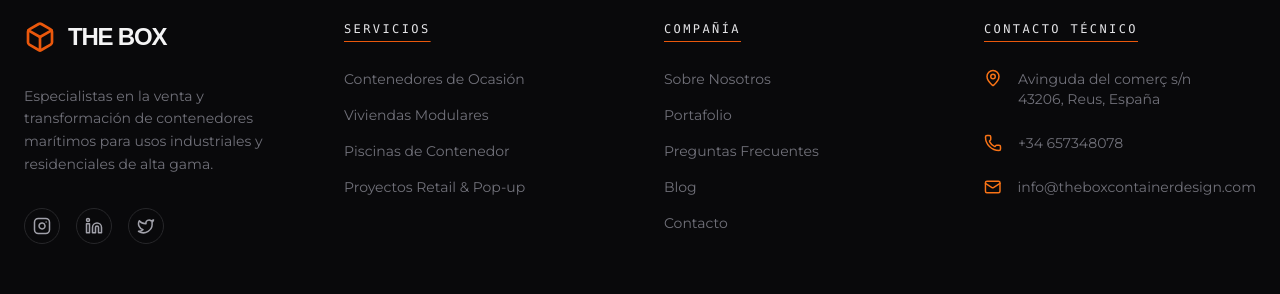
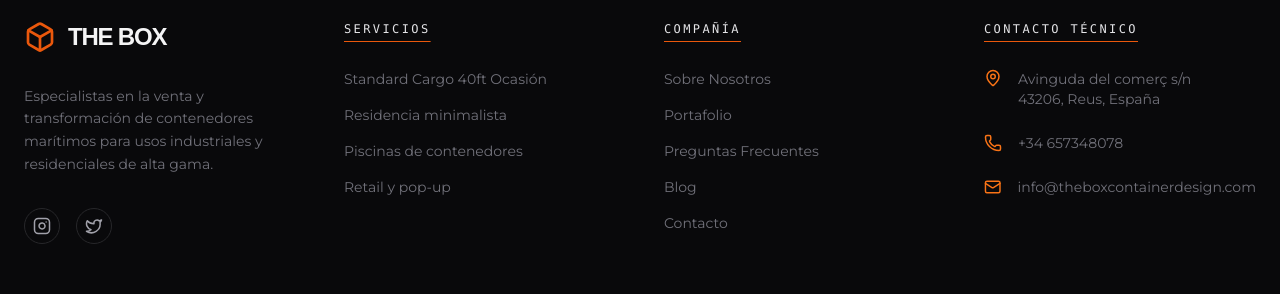
Before and after one commit to Doktek11/sote, a React (Vite) app: page / in a window 1280 px wide. Shown: the part 4392-4686 px from the top of the page. Built offline with nearby package versions, Linux system fonts and the light colour scheme; a web font is replaced by a local one.

Commit message:
Update Footer.tsx

```diff
--- a/components/Footer.tsx
+++ b/components/Footer.tsx
@@ -1,5 +1,5 @@
 import React from 'react';
-import { Box, Instagram, Linkedin, Twitter, Mail, Phone, MapPin } from 'lucide-react';
+import { Box, Instagram, Twitter, Mail, Phone, MapPin } from 'lucide-react';
 
 export const Footer: React.FC = () => {
   return (
@@ -16,7 +16,6 @@ export const Footer: React.FC = () => {
             </p>
             <div className="flex gap-4">
               <a href="#" className="p-2 border border-zinc-800 rounded-full text-zinc-400 hover:text-white hover:border-zinc-600 transition-all"><Instagram size={18} /></a>
-              <a href="#" className="p-2 border border-zinc-800 rounded-full text-zinc-400 hover:text-white hover:border-zinc-600 transition-all"><Linkedin size={18} /></a>
               <a href="#" className="p-2 border border-zinc-800 rounded-full text-zinc-400 hover:text-white hover:border-zinc-600 transition-all"><Twitter size={18} /></a>
             </div>
           </div>
@@ -24,10 +23,10 @@ export const Footer: React.FC = () => {
           <div>
             <h4 className="font-mono text-xs uppercase tracking-[0.2em] text-zinc-200 mb-8 underline underline-offset-8 decoration-orange-600">Servicios</h4>
             <ul className="space-y-4 text-zinc-500 text-sm">
-              <li><a href="#" className="hover:text-orange-500 transition-colors">Contenedores de Ocasión</a></li>
-              <li><a href="#" className="hover:text-orange-500 transition-colors">Viviendas Modulares</a></li>
-              <li><a href="#" className="hover:text-orange-500 transition-colors">Piscinas de Contenedor</a></li>
-              <li><a href="#" className="hover:text-orange-500 transition-colors">Proyectos Retail & Pop-up</a></li>
+              <li><a href="/venta-contenedores-maritimos-espana" className="hover:text-orange-500 transition-colors">Standard Cargo 40ft Ocasión</a></li>
+              <li><a href="https://www.theboxcontainerdesign.com/estudio/residencia-minimalista-contenedor" className="hover:text-orange-500 transition-colors">Residencia minimalista</a></li>
+              <li><a href="https://www.theboxcontainerdesign.com/estudio/piscina-infinity-box-contenedor" className="hover:text-orange-500 transition-colors">Piscinas de contenedores</a></li>
+              <li><a href="https://www.theboxcontainerdesign.com/estudio/bar-lounge-contenedor-eventos" className="hover:text-orange-500 transition-colors">Retail y pop-up</a></li>
             </ul>
           </div>
 
@@ -35,7 +34,7 @@ export const Footer: React.FC = () => {
             <h4 className="font-mono text-xs uppercase tracking-[0.2em] text-zinc-200 mb-8 underline underline-offset-8 decoration-orange-600">Compañía</h4>
             <ul className="space-y-4 text-zinc-500 text-sm">
               <li><a href="#" className="hover:text-orange-500 transition-colors">Sobre Nosotros</a></li>
-              <li><a href="#" className="hover:text-orange-500 transition-colors">Portafolio</a></li>
+              <li><a href="https://www.theboxcontainerdesign.com/portfolio-contenedores-casa" className="hover:text-orange-500 transition-colors">Portafolio</a></li>
               <li><a href="/preguntas-frecuentes" className="hover:text-orange-500 transition-colors">Preguntas Frecuentes</a></li>
               <li><a href="/blog" className="hover:text-orange-500 transition-colors">Blog</a></li>
               <li><a href="/#quote" className="hover:text-orange-500 transition-colors">Contacto</a></li>
```
